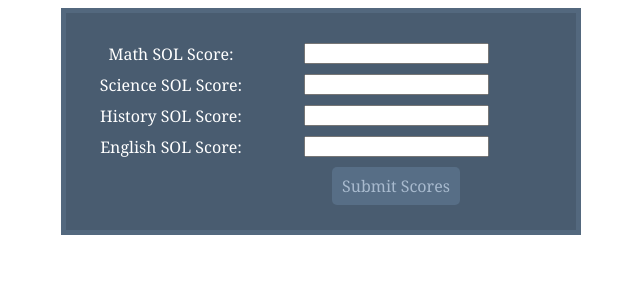
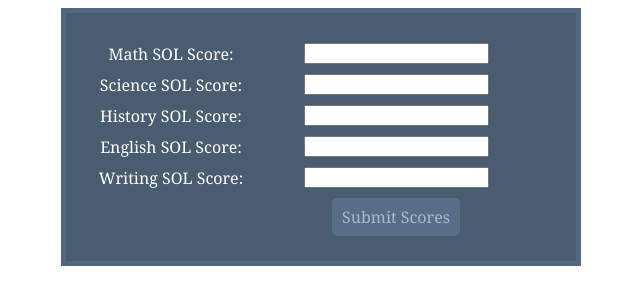
Before and after one commit to avershel/474gp, a plain HTML site: page index.html in a window 1280 px wide. Shown: the whole page, without its empty margins (319-959 px from the left). Drawn offline with Linux system fonts and the light colour scheme.

Commit message:
Update index.html

```diff
--- a/index.html
+++ b/index.html
@@ -13,7 +13,10 @@
 <span>History SOL Score:</span><input type="number" name="field3" required="true" />
 </label>
 <label for="field4">
-<span>English SOL Score:</span><input type="number" name="field3" required="true" />
+<span>English SOL Score:</span><input type="number" name="field4" required="true" />
+</label>
+<label for="field5">
+<span>Writing SOL Score:</span><input type="number" name="field5" required="true" />
 </label>
 <label>
 <span>&nbsp;</span><input type="submit" value="Submit Scores" />
```
